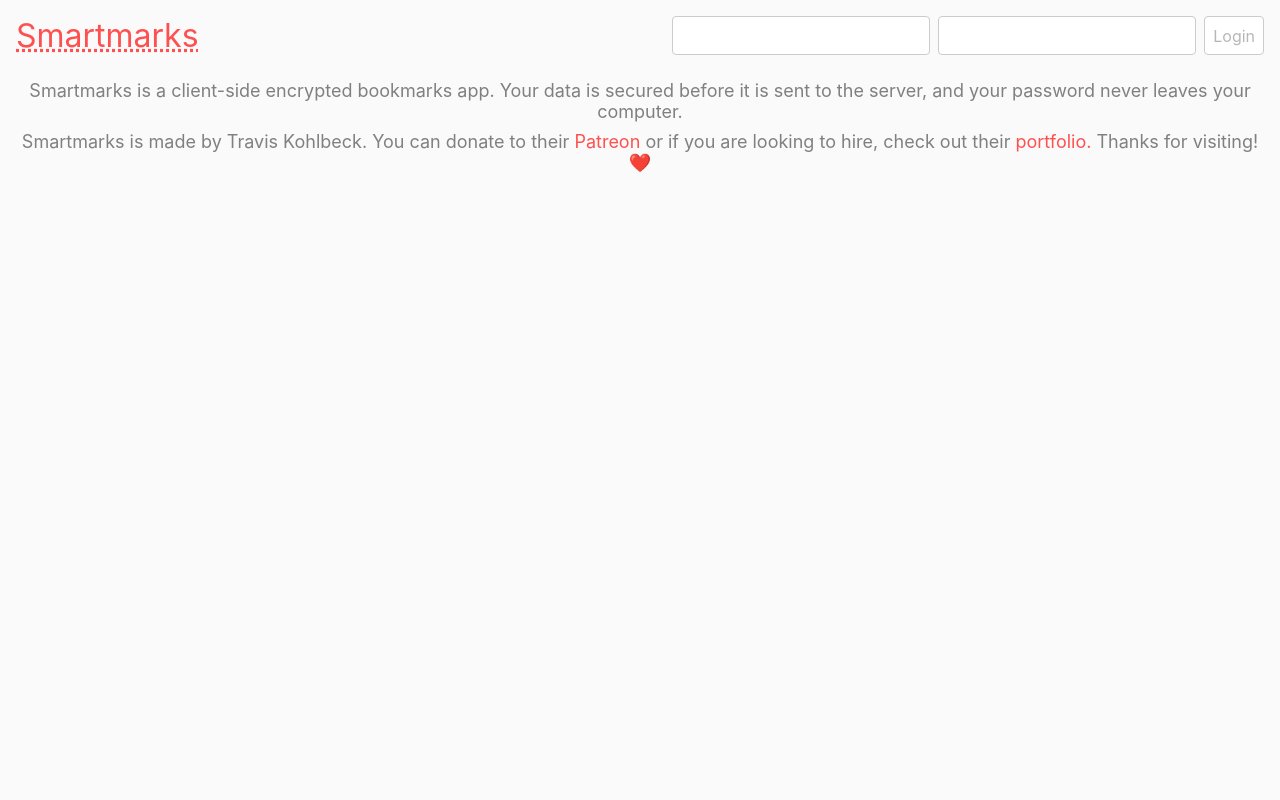
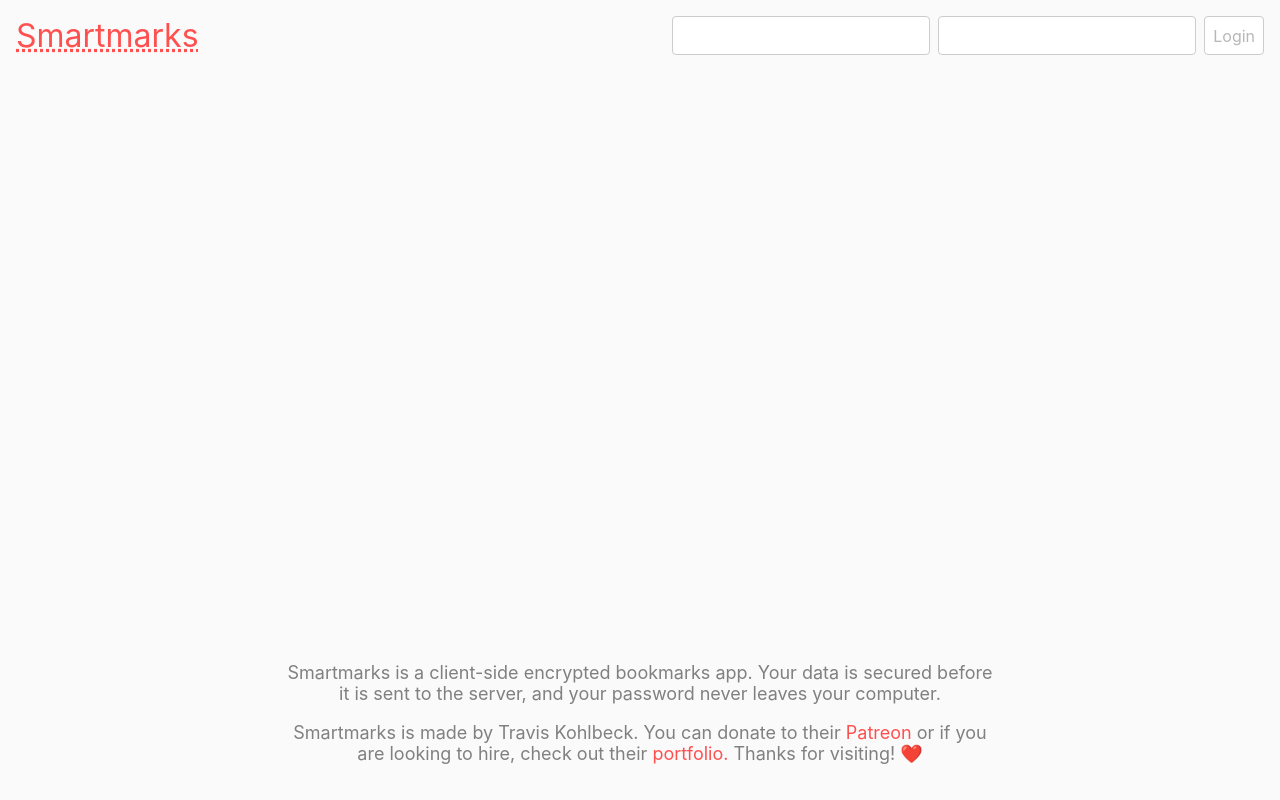
Before and after one commit to travisk-codes/smartmarks, a React (Create React App) app: page / in a window 1280 px wide. Built offline with nearby package versions, Linux system fonts and the light colour scheme.

Commit message:
Position pitch at bottom of page and constrain width of bookmarks list

```diff
--- a/src/App.css
+++ b/src/App.css
@@ -1,4 +1,12 @@
+html,
+body,
+#root,
+#app-root {
+	height: 100%;
+}
+
 body {
+	height: 100%;
 	background-color: #fafafa;
 	box-sizing: content-box;
 }
@@ -82,6 +90,7 @@
 	margin: 0 auto;
 	padding: 1em;
 	padding-bottom: 2em;
+	max-width: 40em;
 }
 
 #new-bookmark-title {
@@ -91,6 +100,12 @@
 .buttons > button {
 	width: 4.5em;
 	margin-left: 0.5em;
+}
+
+#bookmarks-container {
+	width: 100%;
+	max-width: 40em;
+	margin: 0 auto;
 }
 
 .bookmark .title {
@@ -116,12 +131,19 @@
 	margin: 0.5em 0;
 }
 
+#form-pitch-padding {
+	flex: 1 0 auto;
+}
+
 .pitch {
-	margin: 0.5em 1em;
 	text-align: center;
 	font-size: 1.125em;
 	color: grey;
 	cursor: default;
+	max-width: 40em;
+	margin: 0 auto;
+	margin-bottom: 1em;
+	padding: 0 1em;
 }
 
 a {
--- a/src/App.js
+++ b/src/App.js
@@ -9,15 +9,46 @@
 let bookmarksRoute = 'https://travisk.info/api/bookmarks'
 let tagsRoute = 'https://travisk.info/api/tags'
 
+/**
+ * @typedef {Object} Bookmark
+ * @param {string} uid the uuid for the bookmark
+ * @param {string} title the display name of the bookmark
+ * @param {string} url the bookmark link
+ * @param {Tag[]} tags the bookmark's tags
+ *
+ *
+ */
+
+/**
+ * Formats an array of tags for use with React-Select component
+ * @param {string[]} tags the tags to display in the dropdown menu
+ *
+ * @returns {{label: string, value: string}} tags as label-value object pairs
+ */
 function formatTagsForSelect(tags) {
-	if (!tags instanceof Array) return { label: tags, value: tags }
-	return tags.map(t => ({ label: t, value: t }))
+	//if (!tags instanceof Array) return { label: tags, value: tags }
+	return tags.map((t) => ({ label: t, value: t }))
 }
 
+/**
+ * Attaches correct tags to each bookmark via their uids
+ *
+ * @param {Object[]} bookmark every bookmark
+ * @param {string} bookmark.uid a bookmark's uuid
+ * @param {title} bookmark.title the name of a bookmark
+ * @param {url} bookmark.url the bookmark link
+ * @param {tags}
+ *
+ * @param {{uid: string, title: string, url: string, tags: string[], }[]} bookmarks an array of every bookmark
+ * @param {{id: number, uid: string, user: string, tag: string}} tags tag objects returned from the database
+ *
+ * @returns {{uid: string, title: string, url: string, tags: string[]}[]} bookmarks with tag
+ */
 function attachTagstoBookmarks(bookmarks, tags) {
-	bookmarks.forEach(bm => {
+	console.log(tags)
+	bookmarks.forEach((bm) => {
 		bm.tags = []
-		tags.forEach(tag => {
+		tags.forEach((tag) => {
 			if (bm.uid === tag.uid) {
 				bm.tags.push(tag)
 			}
@@ -48,7 +79,7 @@
 		let { name, password } = user
 		let params = { user_id: cipher(password)(name) }
 		let url = new URL(bookmarksRoute)
-		Object.keys(params).forEach(key =>
+		Object.keys(params).forEach((key) =>
 			url.searchParams.append(key, params[key]),
 		)
 		try {
@@ -97,7 +128,7 @@
 			user: cipher(password)(name),
 			title: cipher(password)(title),
 			url: cipher(password)(url),
-			tags: tags.map(t => cipher(password)(t.label)),
+			tags: tags.map((t) => cipher(password)(t.label)),
 		}
 		let endPoint = {
 			method: 'POST',
@@ -122,7 +153,7 @@
 			title: cipher(password)(title),
 			url: cipher(password)(url),
 			user: cipher(password)(name),
-			tags: tags.map(t => cipher(password)(t.label)),
+			tags: tags.map((t) => cipher(password)(t.label)),
 		}
 		let endPoint = {
 			method: 'PUT',
@@ -266,7 +297,7 @@
 				/>
 			)
 		}
-		return bookmarks.map(renderBookmark)
+		return <div id='bookmarks-container'>{bookmarks.map(renderBookmark)}</div>
 	}
 
 	function renderBookmarkForm() {
@@ -294,7 +325,7 @@
 			e.preventDefault()
 			inputMode === 'add' ? addBookmark() : updateBookmark()
 		}
-		let selectTheme = theme => ({
+		let selectTheme = (theme) => ({
 			...theme,
 			colors: {
 				...theme.colors,
@@ -336,19 +367,19 @@
 
 	function renderPitch() {
 		return (
-			<div>
-				<div className='pitch'>
+			<div className='pitch'>
+				<p>
 					Smartmarks is a client-side encrypted bookmarks app. Your data is
 					secured before it is sent to the server, and your password never
 					leaves your computer.
-				</div>
-				<div className='pitch'>
+				</p>
+				<p>
 					Smartmarks is made by Travis Kohlbeck. You can donate to their{' '}
 					<a href='https://patreon.com/travisk_creates'>Patreon</a> or if you
 					are looking to hire, check out their{' '}
 					<a href='https://hire.travisk.info'>portfolio.</a> Thanks for
 					visiting! ❤️
-				</div>
+				</p>
 			</div>
 		)
 	}
@@ -358,6 +389,7 @@
 			{renderHeader()}
 			{renderBookmarks()}
 			{user.loggedIn ? renderBookmarkForm() : null}
+			<div id='form-pitch-padding' />
 			{renderPitch()}
 		</div>
 	)
```
